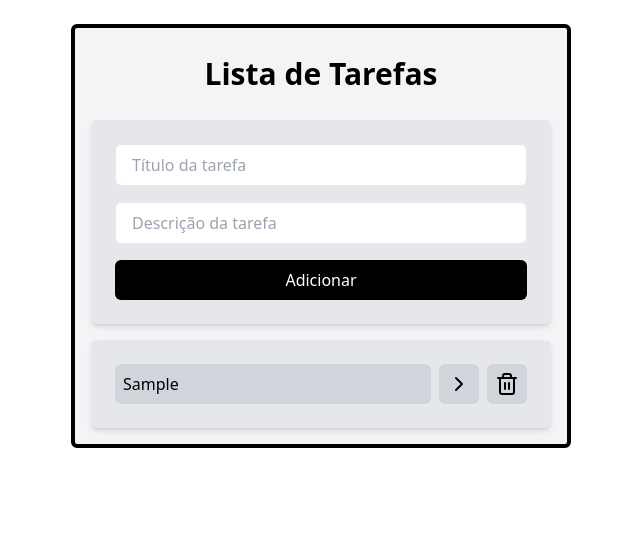
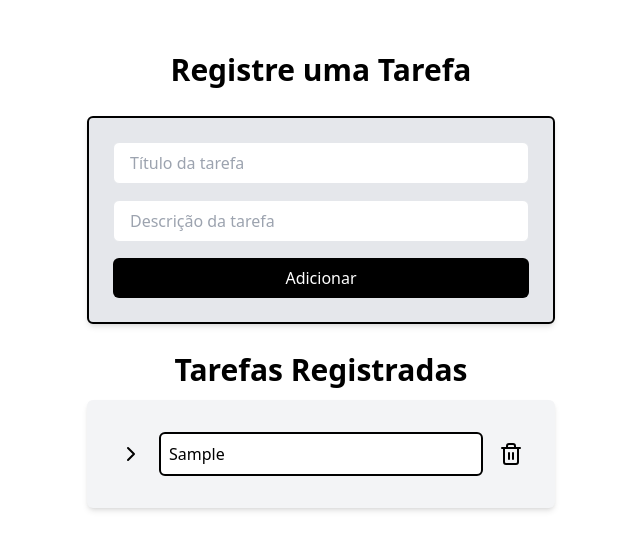
Before and after one commit to s4mp41xao/to-do-list-with-react-and-tailwind, a React (Vite) app: page / in a window 1280 px wide. Both pictures are taken after typing "Sample", "Sample" into the empty fields and a click on the button "Adicionar". Shown: the top 550 px of the page, without its empty margins (319-959 px from the left). Built offline with nearby package versions, Linux system fonts and the light colour scheme.

Commit message:
style: change style of tasks

```diff
--- a/src/App.jsx
+++ b/src/App.jsx
@@ -59,8 +59,8 @@ function App() {
 
   return (
     <div className="w-screen h-scrseen flex justify-center p-6">
-      <div className="w-[500px] space-y-4 border-4 p-4 rounded-md border-black bg-gray-100">
-        <Title>Lista de Tarefas</Title>
+      <div className="w-[500px] space-y-4 p-4 rounded-md">
+        <Title>Registre uma Tarefa</Title>
 
         <AddTask onAddTaskSubmit={onAddTaskSubmit} />
         <Tasks
--- a/src/components/AddTask.jsx
+++ b/src/components/AddTask.jsx
@@ -9,7 +9,7 @@ function AddTask({ onAddTaskSubmit }) {
   console.log(title, description)
 
   return (
-    <div className="space-y-4 p-6 bg-gray-200 rounded-md shadow-md flex flex-col">
+    <div className="space-y-4 p-6 bg-gray-200 rounded-md shadow-md flex flex-col border-2 border-black">
       <Input
         type="text"
         placeholder="Título da tarefa"
--- a/src/components/Button.jsx
+++ b/src/components/Button.jsx
@@ -1,6 +1,6 @@
 function Button(props) {
   return (
-    <button {...props} className="p-2 bg-gray-300 rounded-md">
+    <button {...props} className="p-2 rounded-md">
       {props.children}
     </button>
   )
--- a/src/components/Tasks.jsx
+++ b/src/components/Tasks.jsx
@@ -1,6 +1,7 @@
 import { Check, ChevronRightIcon, Trash2 } from 'lucide-react'
 import { useNavigate } from 'react-router-dom'
 import Button from './Button'
+import Title from './Title'
 
 function Tasks({ tasks, onTaskClick, onDeleteTaskClick }) {
   const navigate = useNavigate()
@@ -15,12 +16,17 @@ function Tasks({ tasks, onTaskClick, onDeleteTaskClick }) {
 
   return (
     <div>
-      <ul className="space-y-4 p-6 bg-gray-200 rounded-md shadow-md">
+      <Title>Tarefas Registradas</Title>
+      <ul className="space-y-4 px-6 py-8 bg-gray-100 rounded-md shadow-md">
         {tasks.map(task => (
           <li key={task.id} className="flex gap-2">
+            <Button onClick={() => onClickDescription(task)}>
+              <ChevronRightIcon />
+            </Button>
+
             <button
               onClick={() => onTaskClick(task.id)}
-              className={`w-full p-2 text-left bg-gray-300 rounded-md flex items-center gap-2 ${
+              className={`w-full p-2 text-left bg-white border-2 border-black font-medium rounded-md flex items-center gap-2 ${
                 task.isCompleted && 'line-through'
               }`}
             >
@@ -28,11 +34,10 @@ function Tasks({ tasks, onTaskClick, onDeleteTaskClick }) {
               {task.title}
             </button>
 
-            <Button onClick={() => onClickDescription(task)}>
-              <ChevronRightIcon />
-            </Button>
-
-            <Button onClick={() => onDeleteTaskClick(task.id)}>
+            <Button
+              // className="bg-black p-2 rounded-md"
+              onClick={() => onDeleteTaskClick(task.id)}
+            >
               <Trash2 />
             </Button>
           </li>
--- a/src/pages/TaskPages.jsx
+++ b/src/pages/TaskPages.jsx
@@ -1,4 +1,4 @@
-import { ChevronLeftIcon } from 'lucide-react'
+import { ChevronsLeft } from 'lucide-react'
 import { useNavigate, useSearchParams } from 'react-router-dom'
 import Title from '../components/Title'
 
@@ -11,12 +11,12 @@ function TaskPage() {
   return (
     <div className="w-screen h-screen flex justify-center bg-gray-100 p-6">
       <div className="w-[500px] space-y-4">
-        <div className="relative mb-6">
+        <div className="relative mb-10">
           <button
             onClick={() => navigate(-1)}
-            className="absolute left-0 top-0 bottom-0"
+            className="absolute left-0 top-2 bottom-0"
           >
-            <ChevronLeftIcon />
+            <ChevronsLeft />
           </button>
 
           <Title>Detalhes da Tarefa</Title>
```
